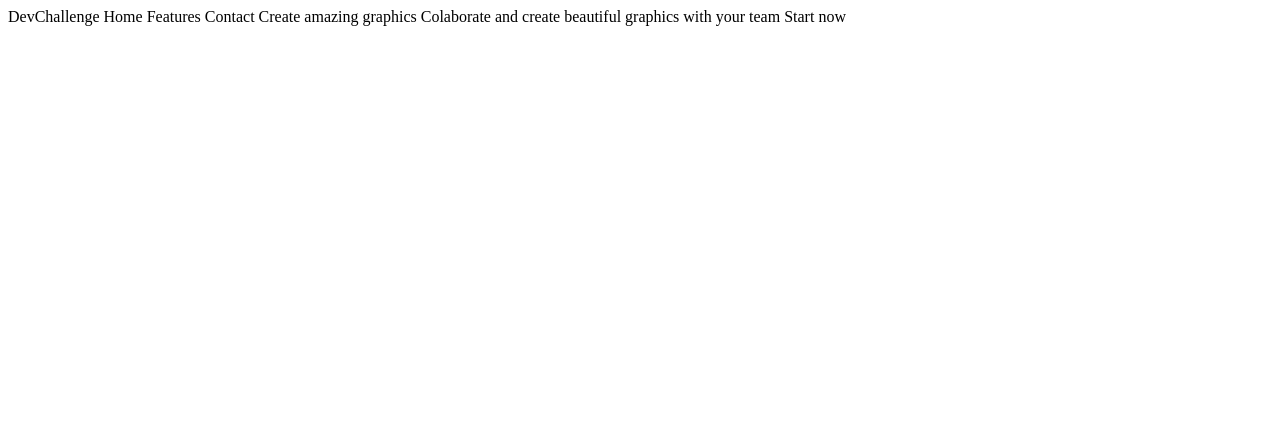
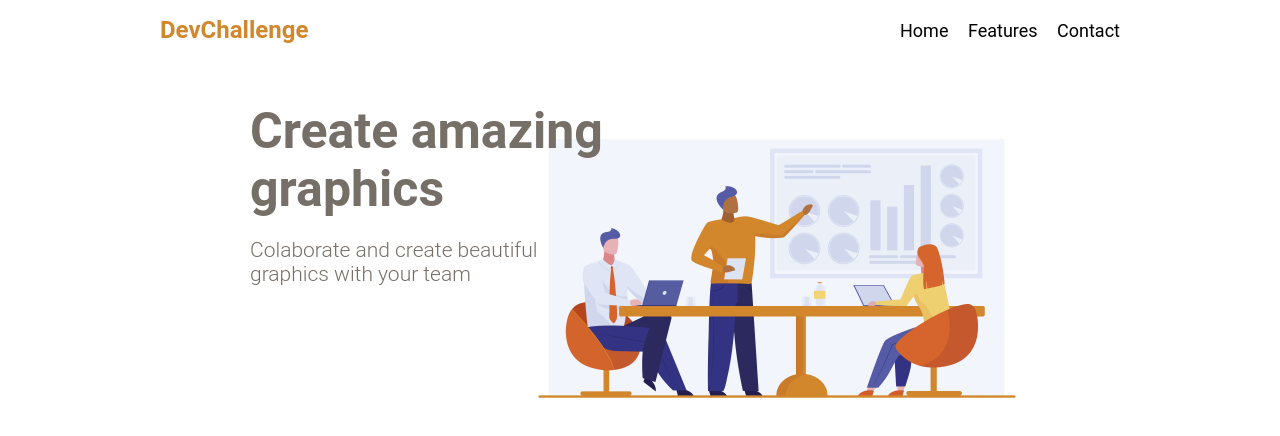
Before and after one commit to victormaya/Amazing-Graph, a plain HTML site: page index.html in a window 1280 px wide. Drawn offline with Linux system fonts and the light colour scheme.

Commit message:
faltando apenas botao e resposividade

```diff
--- a/index.html
+++ b/index.html
@@ -1,5 +1,35 @@
-DevChallenge
-Home Features Contact
-Create amazing graphics
+<!--
+
 Colaborate and create beautiful graphics with your team
-Start now
+Start now -->
+<!DOCTYPE html>
+<html lang="en">
+<head>
+  <meta charset="UTF-8">
+  <meta name="viewport" content="width=device-width, initial-scale=1.0">
+  <title>DevChallenge</title>
+  <link rel="stylesheet" href="style.css">
+</head>
+<body class="container">
+  <header class='nav'>
+    <a>DevChallenge</a>
+    <ul class='menu'>
+      <li>Home</li>
+      <li>Features</li>
+      <li>Contact</li>
+    </ul>
+  </header>
+
+  <section class='capa'>
+    <div class="texto">
+      <h1>
+        Create amazing graphics
+      </h1>
+      <h2>
+        Colaborate and create beautiful graphics with your team
+      </h2>
+    </div>
+    <img src='./assets/team.jpg' alt='' />
+  </section>
+</body>
+</html>
--- /dev/null
+++ b/style.css
@@ -0,0 +1,99 @@
+*{
+  font-family: Roboto, Oxygen, Ubuntu, Cantarell, 'Open Sans', 'Helvetica Neue', sans-serif;
+}
+.container{
+  margin: 0 auto;
+  padding:0;
+  max-width: 960px;
+}
+.nav{
+  margin: 0 auto;
+  padding:0;
+  max-width: 100%;
+  height: 60px;
+  clear: both;
+  display: flex;
+  align-items: center;
+  justify-content: space-between;
+}
+
+.nav a{
+  color: #D2872C;
+  font-weight: bold;
+  font-size: 24px;
+}
+
+.menu{
+  display: flex;
+  justify-content: space-between;
+  width: 220px;
+  font-size: 18px;
+}
+li{
+  list-style-type: none;
+  margin: 0;
+  padding: 0
+}
+.capa{
+  position: relative;
+}
+.texto{
+  display: flex;
+  flex-direction: column;
+  padding-left: 90px;
+  width: auto;
+}
+
+.capa h1{
+  font-size: 50px;
+  color:#766F68;
+  margin-bottom: 20px;
+  z-index: 10;
+  width: 370px;
+}
+.capa h2{
+  font-size: 21px;
+  margin-top: 0;
+  width: 297px;
+  color: #766F68;
+  font-weight: 300;
+  z-index: 10;
+}
+
+.capa img{
+  width: 500px;
+  position: absolute;
+  top: 57px;
+  right: 93px;
+}
+
+/* PARA TABLET */
+@media only screen and (min-width: 768px) and (max-width: 960px) {
+
+  .container{
+    max-width: 768px;
+  }
+
+  .capa{
+    display: flex;
+    flex-direction: column-reverse;
+    margin: 0 auto;
+    width: auto;
+  }
+
+  .capa img{
+    position: relative;
+    top: 0;
+    right: 0;
+  }
+
+}
+
+/* PARA CELULAR */
+@media only screen and (max-width:768px) {
+
+  .container{
+    max-width: 300px;
+  }
+
+}
```
